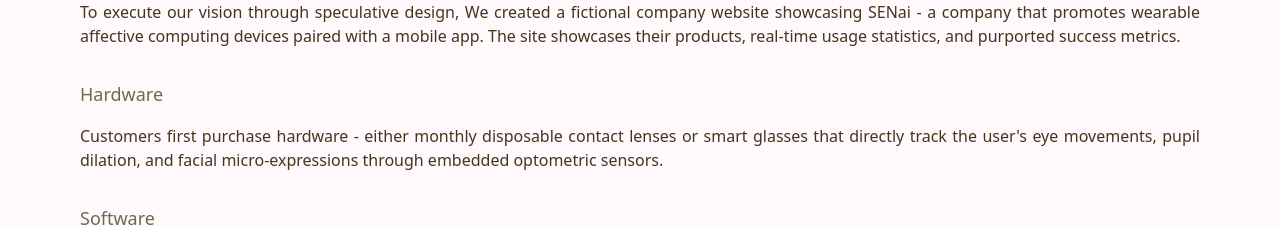
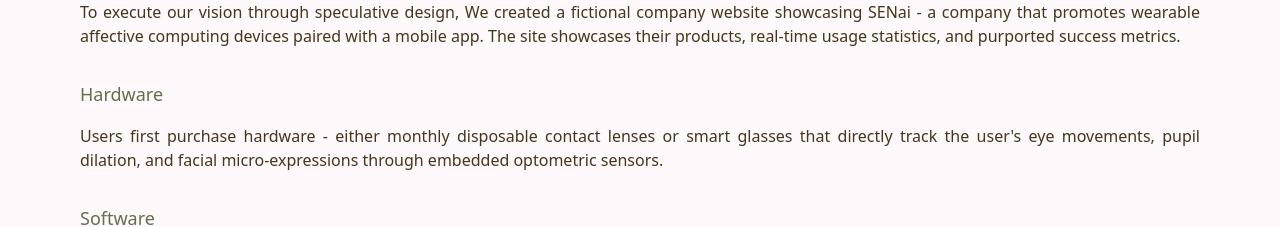
Before and after one commit to davidjamesdimalanta/portfolio_v2, a Next.js app: page /wearable-ux in a window 1280 px wide. Shown: the part 1440-1667 px from the top of the page. Built offline with nearby package versions, Linux system fonts and the light colour scheme.

Commit message:
SENai added

```diff
--- a/app/(casestudies)/wearable-ux/page.js
+++ b/app/(casestudies)/wearable-ux/page.js
@@ -155,7 +155,7 @@
             Human relationships and interactions are one of the most important aspects of our lives, playing a significant role in our emotional well-being and overall happiness. In this speculative design project, We created SENai - a fictional company that highlights the ethical implications of using wearable AI technology for emotional monitoring.
           </p>
           <p className="mb-4 text-justify">
-            SENai offers "wearable affective computing" through smart glasses and contact lenses that claim to help users achieve "perfect" social interactions according to algorithmic recommendations. The project explores how such technologies might inadvertently reinforce social biases, prioritize efficiency over emotional complexity, and raise serious concerns about privacy and surveillance.
+            SENai offers &quot;wearable affective computing&quot; through smart glasses and contact lenses that claim to help users achieve &quot;perfect&quot; social interactions according to algorithmic recommendations. The project explores how such technologies might inadvertently reinforce social biases, prioritize efficiency over emotional complexity, and raise serious concerns about privacy and surveillance.
           </p>
           <p className="text-justify">
             By situating this within broader critiques of IoT and data practices, We reveal how technologies risk reinforcing structural inequalities and diminishing human autonomy in an AI-dominated society.
@@ -173,17 +173,17 @@
 
           <h3 className="text-lg font-medium mt-8 mb-4 text-medium">Hardware</h3>
           <p className="mb-4 text-justify">
-            Customers first purchase hardware - either monthly disposable contact lenses or smart glasses that directly track the user's eye movements, pupil dilation, and facial micro-expressions through embedded optometric sensors.
+            Users first purchase hardware - either monthly disposable contact lenses or smart glasses that directly track the user&apos;s eye movements, pupil dilation, and facial micro-expressions through embedded optometric sensors.
           </p>
 
           <h3 className="text-lg font-medium mt-8 mb-4 text-medium">Software</h3>
           <p className="mb-4 text-justify">
-            Users pair the hardware devices with the SENai app, which allows them to keep track of their social interactions and receive personalized recommendations for "improvement."
+            Users pair the hardware devices with the SENai app, which allows them to keep track of their social interactions and receive personalized recommendations for &quot;improvement.&quot;
           </p>
 
           <h3 className="text-lg font-medium mt-8 mb-4 text-medium">Application</h3>
           <p className="mb-4 text-justify">
-            Users activate SENai by wearing the lenses or glasses, then access the app which collects micro-data from eye movements, pupil dilation, and facial expressions of surrounding individuals. Feedback is delivered through subtle visual overlays that display customized guides for "smoother, more normal" interactions.
+            Users activate SENai by wearing the lenses or glasses, then access the app which collects micro-data from eye movements, pupil dilation, and facial expressions of surrounding individuals. Feedback is delivered through subtle visual overlays that display customized guides for &quot;smoother, more normal&quot; interactions.
           </p>
         </div>
       </section>
```
